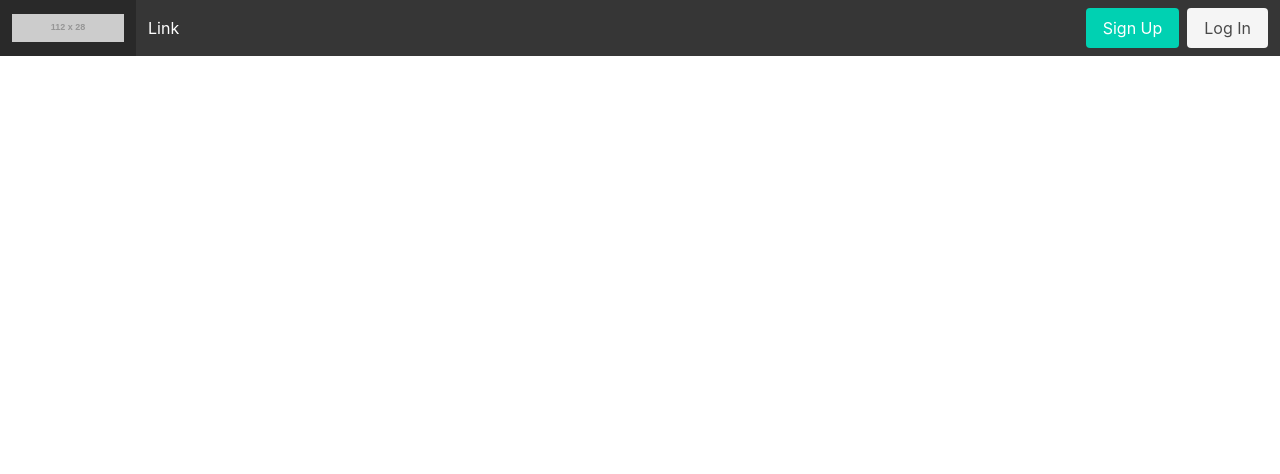
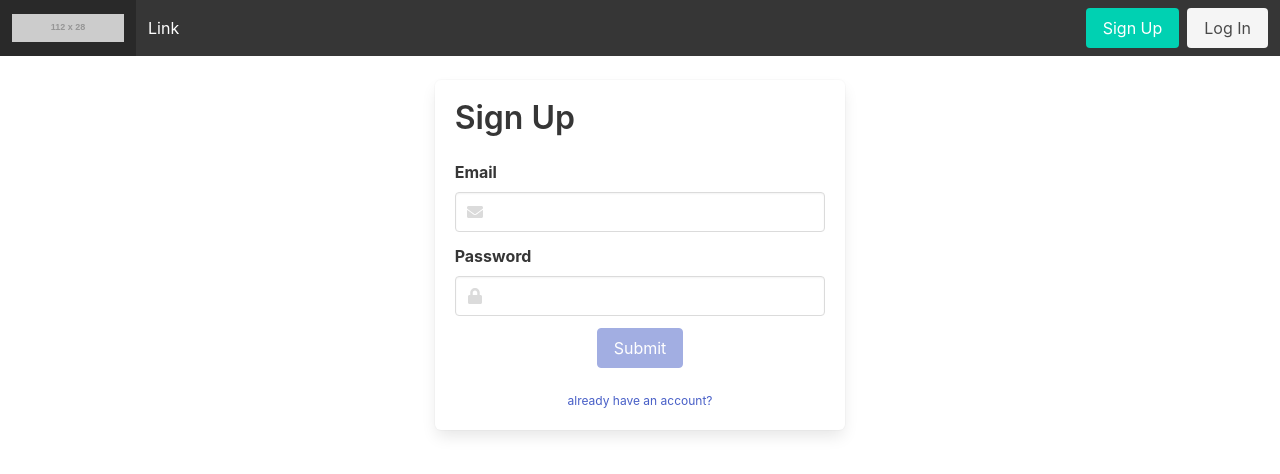
Before and after one commit to ksallows/FriendsOfLegends_client, a React (Create React App) app: page /login in a window 1280 px wide. Shown: the top 474 px of the page. Built offline with nearby package versions, Linux system fonts and the light colour scheme.

Commit message:
login sets sessiontoken

```diff
--- a/src/App.tsx
+++ b/src/App.tsx
@@ -23,6 +23,7 @@ class App extends React.Component<{}, AppValues> {
 
   updateToken = (token: string): void => {
     this.setState({ sessionToken: token })
+    localStorage.setItem('Authorization', token);
   }
 
   render() {
@@ -32,7 +33,7 @@ class App extends React.Component<{}, AppValues> {
           <Navbar />
           <Routes>
             <Route path="/register" element={<Register sessionToken={this.state.sessionToken} updateToken={this.updateToken} />} />
-            <Route path="/login" element={<Login />} />
+            <Route path="/login" element={<Login sessionToken={this.state.sessionToken} updateToken={this.updateToken} />} />
             <Route path="/" element={<Home />} />
           </Routes>
         </Router>
--- a/src/components/auth/Login.tsx
+++ b/src/components/auth/Login.tsx
@@ -1,15 +1,117 @@
+import APIURL from '../../helpers/environment'
 import React from 'react';
+import { FontAwesomeIcon } from '@fortawesome/react-fontawesome'
+import { faCheck, faEnvelope, faExclamationTriangle, faLock } from '@fortawesome/free-solid-svg-icons'
+import { Link } from 'react-router-dom';
+// <FontAwesomeIcon icon={faCheck} />
 
-class Login extends React.Component<{}, {}> {
-    // constructor(props: any) {
-    //     super(props)
-    // }
+type LoginState = {
+    email: string,
+    password: string,
+    notification: string,
+    notificationSuccess: boolean
+}
+
+type LoginProps = {
+    sessionToken: string | null,
+    updateToken: (token: string) => void
+}
+
+// eslint-disable-next-line
+const emailRegex = /(?:[a-z0-9!#$%&'*+/=?^_`{|}~-]+(?:\.[a-z0-9!#$%&'*+/=?^_`{|}~-]+)*|"(?:[\x01-\x08\x0b\x0c\x0e-\x1f\x21\x23-\x5b\x5d-\x7f]|\\[\x01-\x09\x0b\x0c\x0e-\x7f])*")@(?:(?:[a-z0-9](?:[a-z0-9-]*[a-z0-9])?\.)+[a-z0-9](?:[a-z0-9-]*[a-z0-9])?|\[(?:(?:25[0-5]|2[0-4][0-9]|[01]?[0-9][0-9]?)\.){3}(?:25[0-5]|2[0-4][0-9]|[01]?[0-9][0-9]?|[a-z0-9-]*[a-z0-9]:(?:[\x01-\x08\x0b\x0c\x0e-\x1f\x21-\x5a\x53-\x7f]|\\[\x01-\x09\x0b\x0c\x0e-\x7f])+)\])/;
+
+const passwordRegex = /^.*(?=.{8,})(?=.*[a-zA-Z])(?=.*\d)(?=.*[!#$%&?"_]).*$/
+
+class Login extends React.Component<LoginProps, LoginState> {
+    constructor(props: LoginProps) {
+        super(props)
+        this.state = {
+            email: '',
+            password: '',
+            notification: '',
+            notificationSuccess: false
+        }
+    }
+
+    emailChange = (event: React.ChangeEvent<HTMLInputElement>) => this.setState({ email: event.target.value })
+
+    passwordChange = (event: React.ChangeEvent<HTMLInputElement>) => this.setState({ password: event.target.value })
+
+    loginSubmit = async (event: React.MouseEvent<HTMLElement>) => {
+        await fetch(`${APIURL}/account/login`, {
+            method: 'POST',
+            mode: 'cors',
+            body: JSON.stringify({
+                account: {
+                    email: this.state.email,
+                    password: this.state.password
+                }
+            }),
+            headers: new Headers({
+                "Content-Type": "application/json"
+            }),
+        }).then((result) => {
+            result.status === 201 ? this.setState({ notificationSuccess: true }) : this.setState({ notificationSuccess: false })
+            return result
+        }).then(result => result.json())
+            .then(result => {
+                this.setState({ notification: result.message });
+                this.props.updateToken(result.sessionToken)
+            })
+    }
 
     render() {
         return (
-            <div>
+            <div className='columns'>
+                <div className='
+                    column
+                    is-10-mobile
+                    is-offset-1-mobile
+                    is-8-tablet
+                    is-offset-2-tablet
+                    is-4-desktop
+                    is-offset-4-desktop
+                    is-one-third-fullhd
+                    is-offset-one-third-fullhd
+                '>
+                    <div className='block'></div>
+                    <div className='box'>
+                        <h1 className='title'>Sign Up</h1>
 
+                        {/* EMAIL */}
+                        <div className='field'>
+                            <label className='label' htmlFor='email'>Email</label>
+                            <div className='control has-icons-left has-icons-right'>
+                                <input className='input' type='text' id='email' name='email' value={this.state.email} onChange={this.emailChange} />
+                                <span className="icon is-small is-left">
+                                    <i className='fas'><FontAwesomeIcon icon={faEnvelope} /></i>
+                                </span>
+                            </div>
+                        </div>
+
+                        {/* PASSWORD */}
+                        <div className='field'>
+                            <label className='label' htmlFor='password'>Password</label>
+                            <div className='control has-icons-left has-icons-right'>
+                                <input className='input' type='password' id='password' name='password' value={this.state.password} onChange={this.passwordChange} />
+                                <span className="icon is-small is-left">
+                                    <i className='fas'><FontAwesomeIcon icon={faLock} /></i>
+                                </span>
+                            </div>
+                        </div>
+
+                        <div className="field is-grouped is-grouped-centered">
+                            <div className="control">
+                                <button onClick={this.loginSubmit} disabled={this.state.email && this.state.password ? false : true} className={`button is-link `}>Submit</button>
+                            </div>
+                        </div>
+                        <div className={`notification ${this.state.notification ? this.state.notificationSuccess ? 'is-success' : 'is-danger' : 'is-hidden'}`}>{this.state.notification}</div>
+                        <div className='block'></div>
+                        <Link to='login' className='has-text-centered is-block mx-auto is-size-7'>already have an account?</Link>
+                    </div>
+                </div>
             </div>
+
         )
     }
 }
--- a/src/components/auth/Register.tsx
+++ b/src/components/auth/Register.tsx
@@ -111,8 +111,9 @@ class Register extends React.Component<RegisterProps, RegisterState> {
             return result
         }).then(result => result.json())
             .then(result => {
+                console.log(result)
                 this.setState({ notification: result.message });
-
+                this.props.updateToken(result.sessionToken)
             })
     }
 
```
